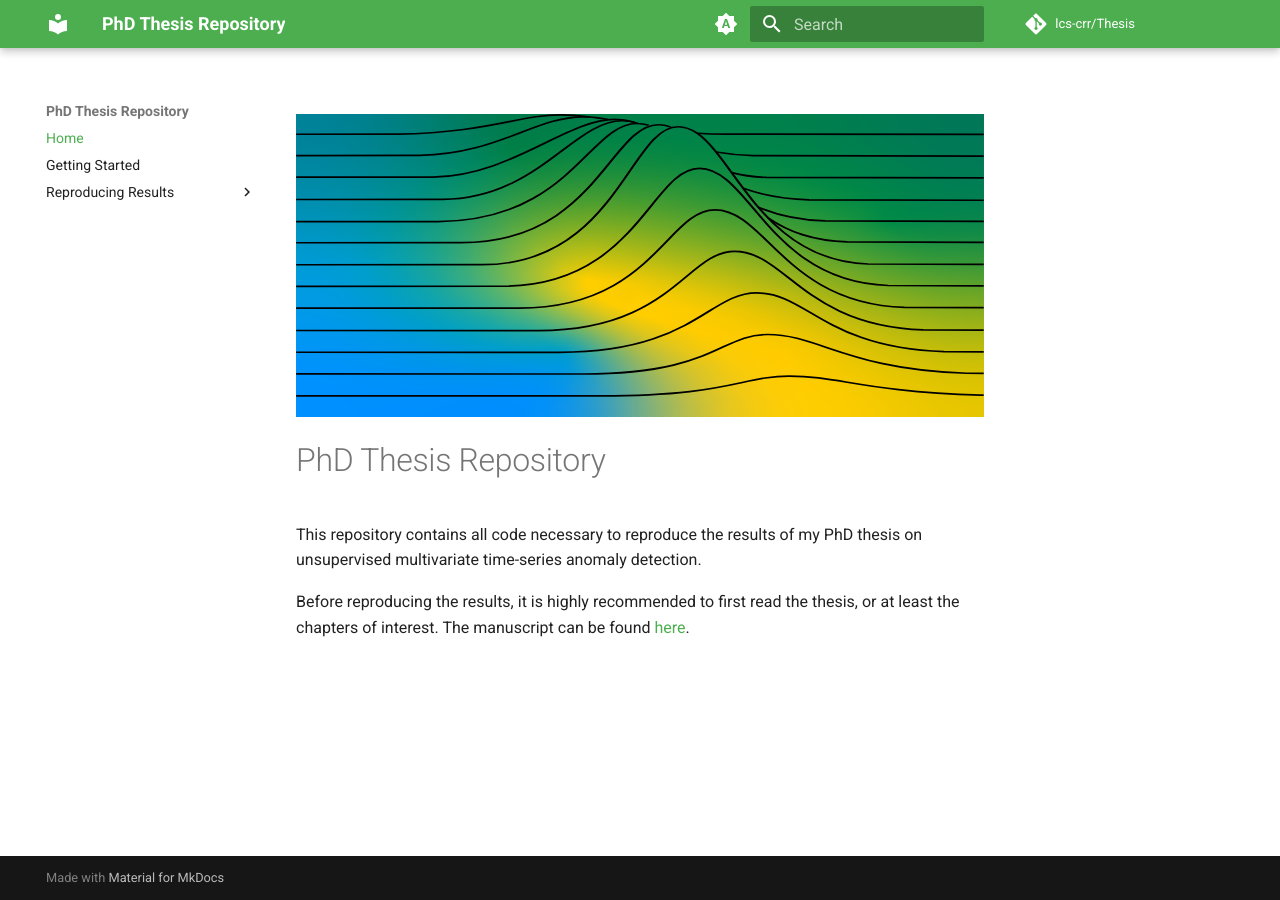
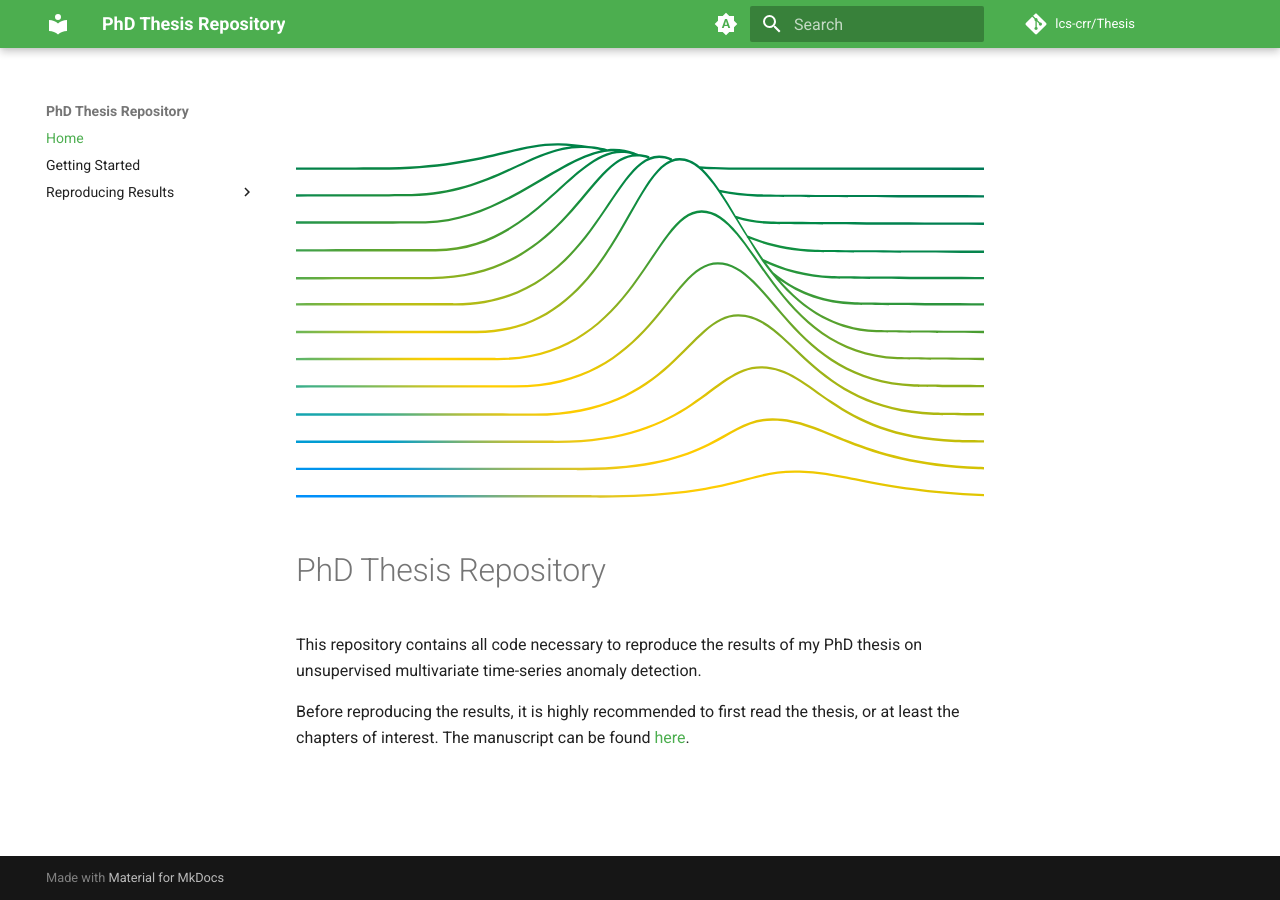
Before and after one commit to lcs-crr/Thesis, an MkDocs documentation site: the page built from docs/index.md, in a window 1280 px wide. Built offline with MkDocs 1.6.1 and Material for MkDocs 9.7.7, drawn with Linux system fonts in a browser that asks for light colours; comment, search, counter and statistics services are not loaded.

Commit message:
Tweaked repo background

```diff
--- a/docs/index.md
+++ b/docs/index.md
@@ -1,4 +1,4 @@
-![repo_cover](assets/background_repo.svg)
+![repo_cover](assets/test.svg)
 
 # PhD Thesis Repository
 
```
Also changed, not shown: README.md (+1 -1 lines), docs/assets/background_repo.svg (deleted), docs/assets/test.svg (added).
